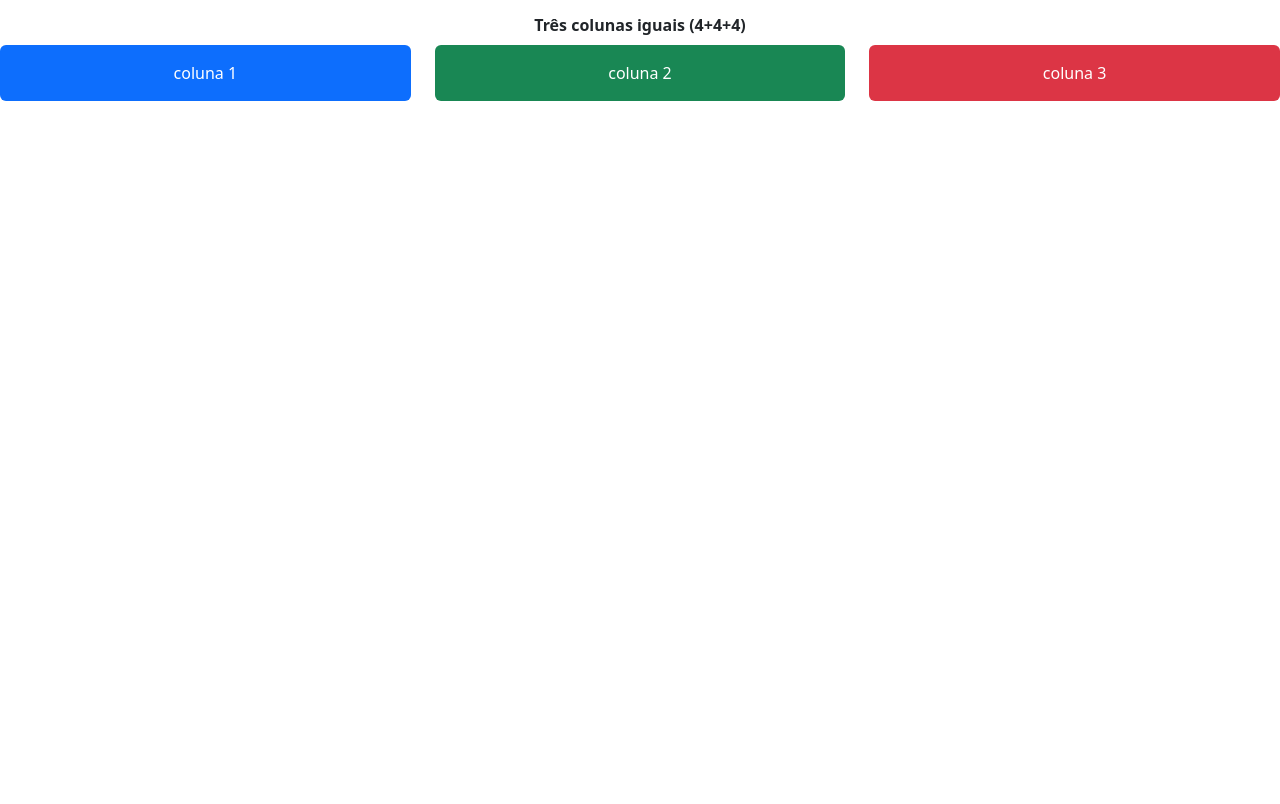
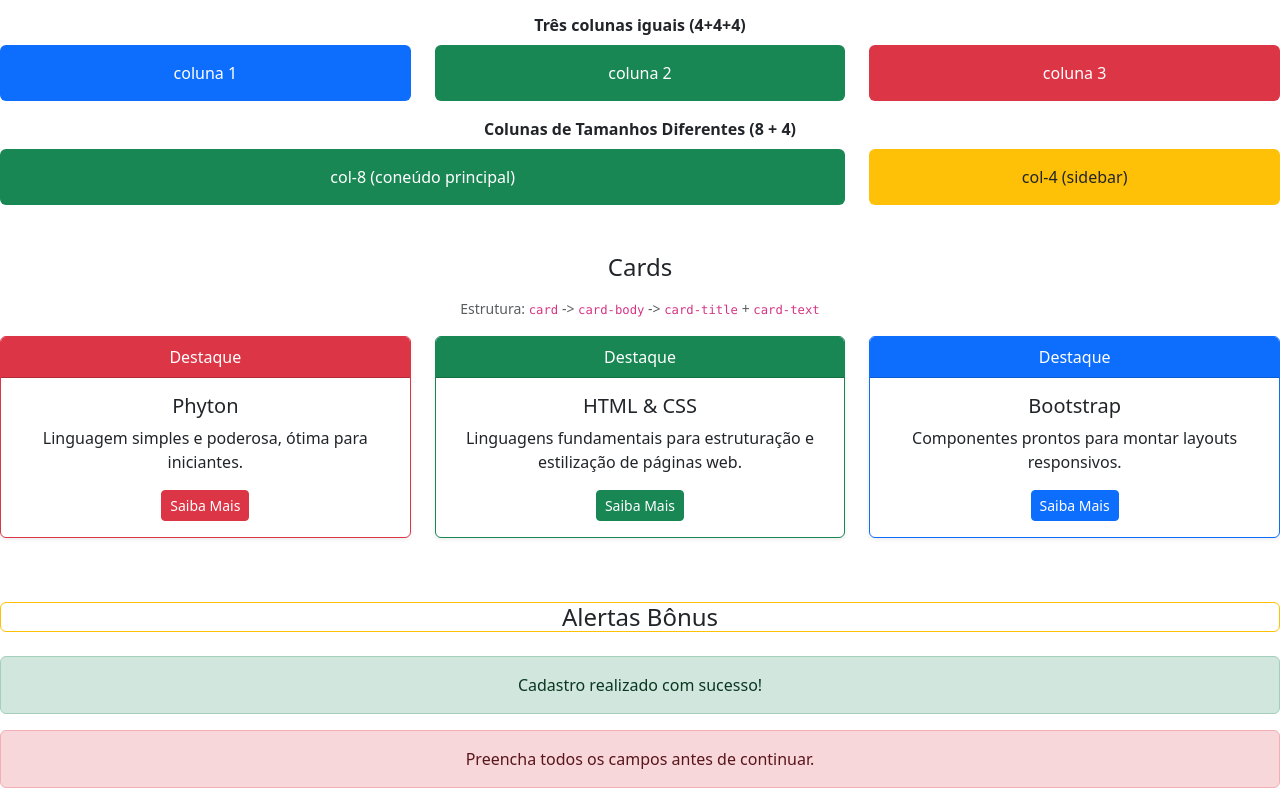
Before and after one commit to Brunu-diaz/Desenvolvimento_WEB_III, a plain HTML site: page intro_bootstrap/index.html in a window 1280 px wide. Shown: the part 445-1249 px from the top of the page. Before the commit the page ends 800 px from the top, so only its background shows below. Drawn offline with nearby package versions, Linux system fonts and the light colour scheme.

Commit message:
Atualizado 18.03

```diff
--- a/intro_bootstrap/index.html
+++ b/intro_bootstrap/index.html
@@ -27,17 +27,17 @@
         <p class="text-muted small mb-3">class="btn" + "btn-primary" (ou outras variantes de cor) para criar botões estilizados com o Bootstrap. Class base: <code>btn</code> - cor: <code>btn-primary</code> <code>btn-sucess</code> <code>btn-danger</code></p>
         <div class="mb-5">
             <button class="btn btn-primary me-2">Primário</button>
-            <button class="btn btn-sucess me-2">Sucesso</button>
+            <button class="btn btn-success me-2">Sucesso</button>
             <button class="btn btn-danger me-2">Perigo</button>
             <button class="btn btn-outline-primary me-2">Contorno</button>
-            <button class="btn btn-primary sm">Pequeno</button>
+            <button class="btn btn-primary btn-sm">Pequeno</button>
         </div>
 
     <!-- 3ª Parte - Criar um grid usando componentes do Bootstrap. Conceito: linha "row" + colunas "col" = 12 -->
     <h4 class="mb-3">Grid - Sistema de Colunas</h4>
     <p class="text-muted small mb-3">Toda linha tem: <strong>12 colunas</strong>. Você pode dividir a linha em colunas usando as classes, você decide como dividir: <code>col-4</code> + <code>col-4</code> + <code>col-4</code> = 12 colunas</p>
 
-    <!-- Exemplo de grid com 3 colunas iguais-->
+    <!--Exemplo de grid com 3 colunas iguais-->
     <p class="fw-semibold mb-2">Três colunas iguais (4+4+4)</p>
         <div class="row text-center mb-3">
             <div class="col-4">
@@ -50,6 +50,58 @@
                 <div class="p-3 bg-danger text-white rounded">coluna 3</div>
             </div>
         </div>
+
+    <!--Exemplo de grid com colunas de tamanhos diferentes-->
+    <p class="fw-semibold mb-2">Colunas de Tamanhos Diferentes (8 + 4)</p>
+        <div class="row text-center mb-5">
+            <div class="col-8">
+                <div class="bg-success text-white rounded p-3">col-8 (coneúdo principal)</div>
+            </div>
+            <div class="col-4">
+                <div class="bg-warning rounded p-3">col-4 (sidebar)</div>
+            </div>
+        </div>
+
+    <!--4ª Parte - Criar Cards. Conceito: Class="card" + "card-body" + "card-title" + "card-text" para criar um card estilizado com o Bootstrap.-->
+    <h4 class="mb-3">Cards</h4>
+    <p class="text-muted small mb-3">Estrutura: <code>card</code> -> <code>card-body</code> -> <code>card-title</code> + <code>card-text</code></p>
+    <div class="row mb-5">
+        <div class="col-md-4 mb-3">
+            <div class="card shadow-sm h-100 border-danger">
+                <div class="card-header bg-danger text-white">Destaque</div>
+                <div class="card-body">
+                    <h5 class="card-title">Phyton</h5>
+                    <p class="card-text">Linguagem simples e poderosa, ótima para iniciantes.</p>
+                    <a href="#" class="btn btn-danger btn-sm">Saiba Mais</a>
+                </div>
+            </div>
+        </div>
+        <div class="col-md-4 mb-3">
+            <div class="card shadow-sm h-100 border-success">
+                <div class="card-header bg-success text-white">Destaque</div>
+                <div class="card-body">
+                    <h5 class="card-title">HTML & CSS</h5>
+                    <p class="card-text">Linguagens fundamentais para estruturação e estilização de páginas web.</p>
+                    <a href="#" class="btn btn-success btn-sm">Saiba Mais</a>
+                </div>
+            </div>
+        </div>
+        <div class="col-md-4 mb-3">
+            <div class="card shadow-sm h-100 border-primary">
+                <div class="card-header bg-primary text-white">Destaque</div>
+                <div class="card-body">
+                    <h5 class="card-title">Bootstrap</h5>
+                    <p class="card-text">Componentes prontos para montar layouts responsivos.</p>
+                    <a href="#" class="btn btn-primary btn-sm">Saiba Mais</a>
+                </div>
+            </div>
+        </div>
+    </div>
+
+    <!--5ª Parte - Alertas (bônus rápido). Conceito: Feedback visual com uma única classe.-->
+    <h4 class="card border-warning mb-4">Alertas Bônus</h4>
+    <div class="alert alert-success">Cadastro realizado com sucesso!</div>
+    <div class="alert alert-danger">Preencha todos os campos antes de continuar.</div>
     </div>
 </body>
 </html>
```
